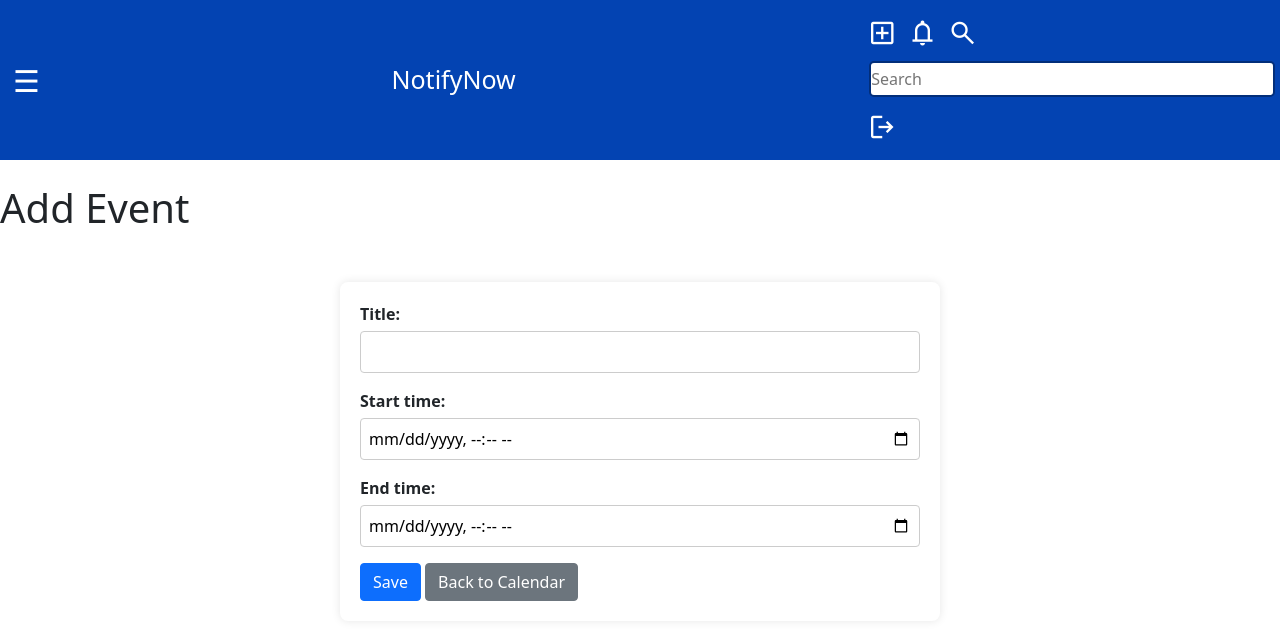
After one commit to cloudtrim/NotifyNow, a Django app: page /add_event/ in a window 1280 px wide. The commit adds this page. Shown: the top 640 px of the page. Run offline with Django 5.2, Linux system fonts and the light colour scheme; some libraries are stand-ins or nearby versions.

Commit message:
Calendar

```diff
--- a/core/accounts/forms.py
+++ b/core/accounts/forms.py
@@ -1,5 +1,6 @@
 from django import forms
-from .models import Reminder, Client, Template, ReminderSequence
+from .models import Reminder, Client, Template, ReminderSequence, Event
+
 
 
 
@@ -31,3 +32,14 @@ class TemplateForm(forms.ModelForm):
     class Meta:
         model = Template
         fields = ['title', 'content']
+
+
+
+class EventForm(forms.ModelForm):
+    class Meta:
+        model = Event
+        fields = ['title', 'start_time', 'end_time']
+        widgets = {
+            'start_time': forms.DateTimeInput(attrs={'type': 'datetime-local'}),
+            'end_time': forms.DateTimeInput(attrs={'type': 'datetime-local'}),
+        }
--- a/core/accounts/models.py
+++ b/core/accounts/models.py
@@ -41,3 +41,11 @@ class ReminderSequence(models.Model):
 
     def __str__(self):
         return f"Sequence for {self.reminder.name} - {self.duration_value} {self.duration_unit} {self.before_after}"
+
+class Event(models.Model):
+    title = models.CharField(max_length=200)
+    start_time = models.DateTimeField()
+    end_time = models.DateTimeField()
+
+    def __str__(self):
+        return self.title
--- /dev/null
+++ b/core/accounts/templates/add_event.html
@@ -0,0 +1,29 @@
+{% extends "base.html" %}
+
+{% block title %}Add Event{% endblock %}
+
+{% block content %}
+
+<link href="https://cdn.jsdelivr.net/npm/bootstrap@5.1.3/dist/css/bootstrap.min.css" rel="stylesheet">
+<script src="https://cdn.jsdelivr.net/npm/bootstrap@5.1.3/dist/js/bootstrap.bundle.min.js"></script>
+
+<h1 class="my-4">Add Event</h1>
+<form method="post" class="needs-validation" novalidate>
+    {% csrf_token %}
+    <div class="form-group">
+        {{ form.title.label_tag }}
+        {{ form.title }}
+    </div>
+    <div class="form-group">
+        {{ form.start_time.label_tag }}
+        {{ form.start_time }}
+    </div>
+    <div class="form-group">
+        {{ form.end_time.label_tag }}
+        {{ form.end_time }}
+    </div>
+    <button type="submit" class="btn btn-primary">Save</button>
+    <a href="{% url 'calendar' %}" class="btn btn-secondary">Back to Calendar</a>
+</form>
+
+{% endblock %}
--- a/core/accounts/views.py
+++ b/core/accounts/views.py
@@ -4,8 +4,9 @@ from django.http import HttpResponse
 from django.contrib.auth.models import User
 from django.contrib import messages
 from django.contrib.auth import authenticate, login
-from .models import Reminder, Client, ReminderSequence
-from .forms import ReminderForm, ClientForm, ReminderSequenceForm
+from .models import Reminder, Client, ReminderSequence, Event
+from .forms import ReminderForm, ClientForm, ReminderSequenceForm, EventForm
+from django.http import JsonResponse
 from datetime import date, timedelta
 from django.forms import modelformset_factory
 from django.views.decorators.http import require_POST
@@ -269,3 +270,45 @@ def send_template(request):
 
 def success(request):
     return render(request, 'success.html')
+
+
+def calendar_view(request):
+    events = Event.objects.all()
+    return render(request, 'calendar.html', {'events': events})
+
+def add_event(request):
+    if request.method == 'POST':
+        form = EventForm(request.POST)
+        if form.is_valid():
+            form.save()
+            return redirect('calendar')
+    else:
+        form = EventForm()
+    return render(request, 'add_event.html', {'form': form})
+
+def event_data(request):
+    events = Event.objects.all()
+    event_list = []
+    for event in events:
+        event_list.append({
+            'title': event.title,
+            'start': event.start_time.isoformat(),
+            'end': event.end_time.isoformat(),
+            'id': event.id
+        })
+    return JsonResponse(event_list, safe=False)
+
+def event_details(request, event_id):
+    event = get_object_or_404(Event, pk=event_id)
+    return render(request, 'event_detail.html', {'event': event})
+
+def edit_event(request, event_id):
+    event = get_object_or_404(Event, pk=event_id)
+    if request.method == 'POST':
+        form = EventForm(request.POST, instance=event)
+        if form.is_valid():
+            form.save()
+            return redirect('event_detail', event_id=event.id)
+    else:
+        form = EventForm(instance=event)
+    return render(request, 'edit_event.html', {'form': form})
--- a/core/core/settings.py
+++ b/core/core/settings.py
@@ -11,6 +11,7 @@ https://docs.djangoproject.com/en/5.0/ref/settings/
 """
 
 from pathlib import Path, os
+
 
 # Build paths inside the project like this: BASE_DIR / 'subdir'.
 BASE_DIR = Path(__file__).resolve().parent.parent
@@ -41,6 +42,7 @@ INSTALLED_APPS = [
 
 EXTERNAL_APPS =[
     "accounts",
+    'widget_tweaks',
 ]
 
 INSTALLED_APPS += EXTERNAL_APPS
--- a/core/core/urls.py
+++ b/core/core/urls.py
@@ -35,6 +35,9 @@ urlpatterns = [
     path('edit_reminder/<int:pk>/', edit_reminder, name='edit_reminder'),
     path('delete_reminder/<int:pk>/', delete_reminder, name='delete_reminder'),
     path('calendar/', calendar, name='calendar'),
+    path('add_event/', add_event, name='add_event'),
+    path('event_details/', event_details, name='event_details'),
+    path('edit_event/', edit_event, name='edit_event'),
     path('settings/', settings, name='settings'),
     path('client/', client_list, name='client_list'),
     path('client_details/<int:pk>/', client_details, name='client_details'),
```
Also changed, not shown: core/accounts/templates/calendar.html (+25 -27 lines), core/accounts/templates/edit_event.html (added, +28 -0 lines), core/accounts/templates/event_details.html (added, +17 -0 lines), core/accounts/migrations/0033_event.py (added), core/db.sqlite3.
